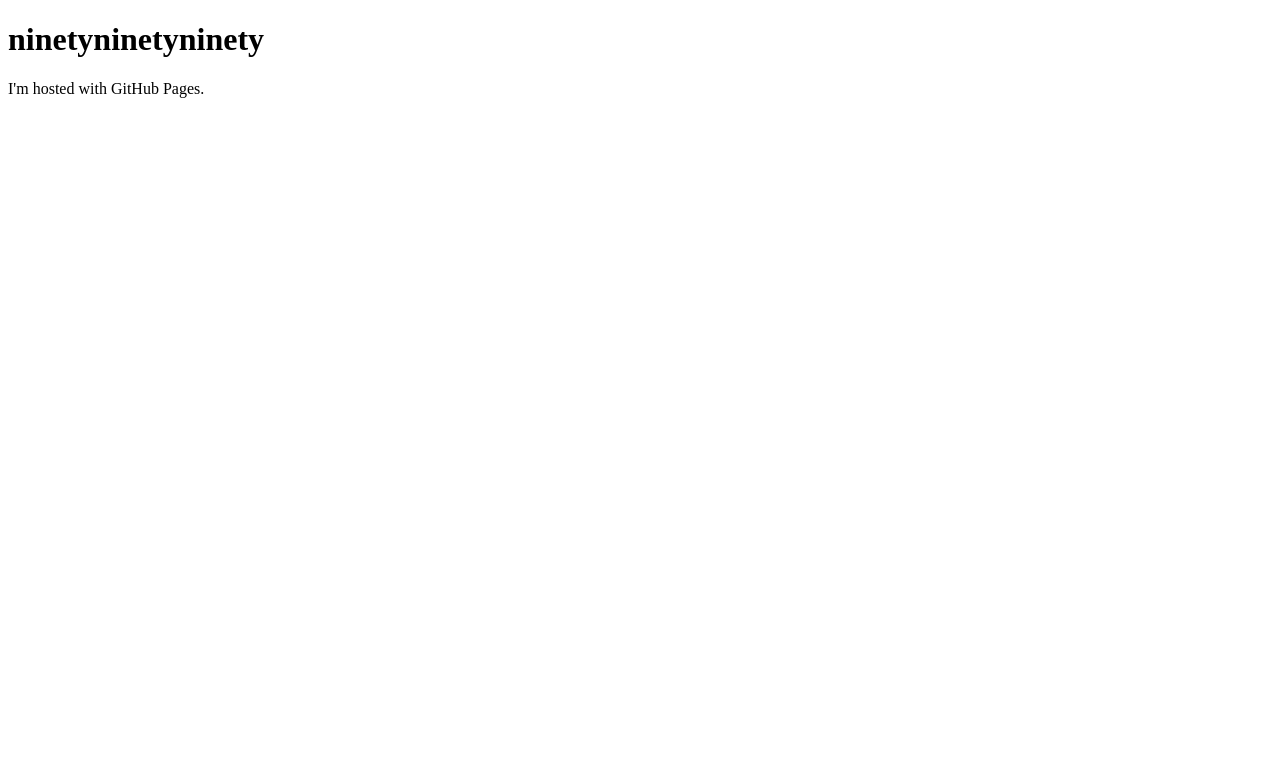
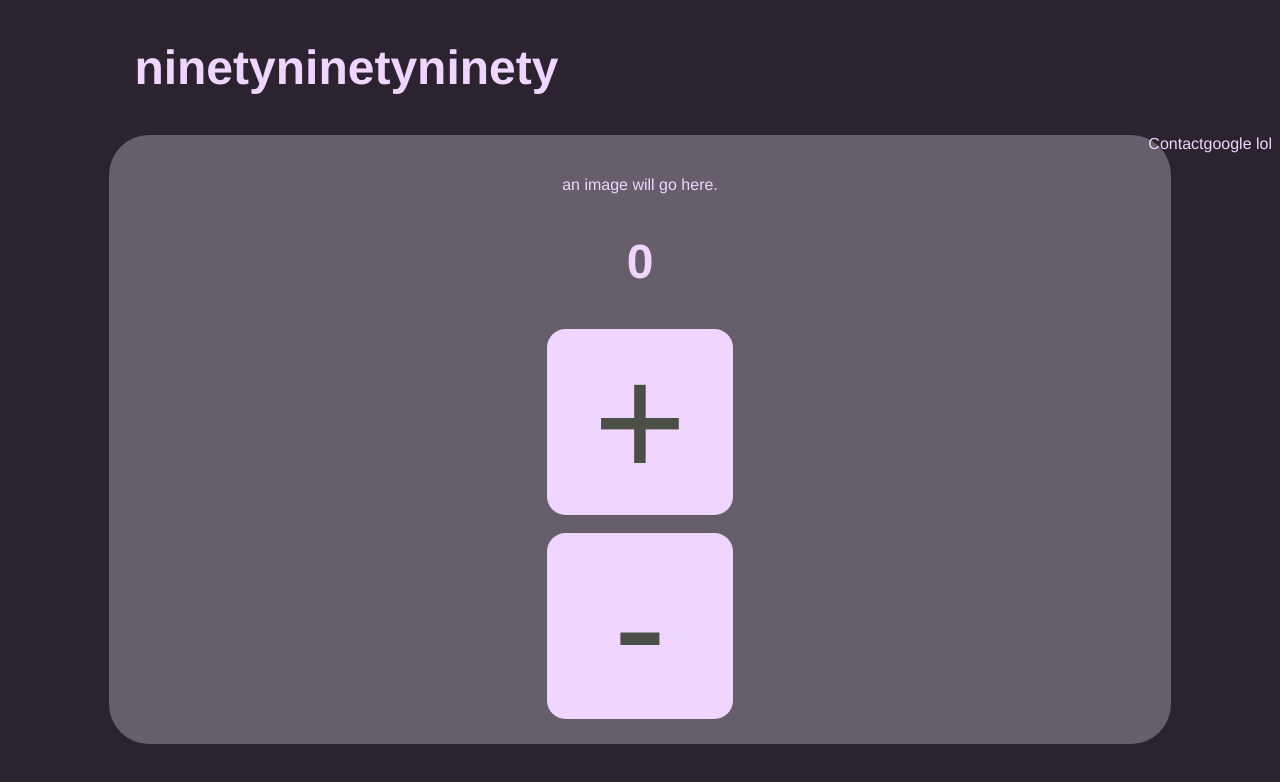
Before and after one commit to davidshiro/davidshiro.github.io, a plain HTML site: page index.html in a window 1280 px wide. Drawn offline with Linux system fonts and the light colour scheme.

Commit message:
counter made

```diff
--- /dev/null
+++ b/counter.js
@@ -0,0 +1,14 @@
+const counter = document.getElementById('counter');
+var count = 0;
+
+counter.innerHTML = count;
+
+function plus() {
+	count++;
+	counter.innerHTML = count;
+}
+
+function minus() {
+	count--;
+	counter.innerHTML = count;
+}
--- a/index.html
+++ b/index.html
@@ -1,8 +1,23 @@
 <!DOCTYPE html>
 <html>
-	<head><title>yo whaddup</title></head>
-<body>
-<h1>ninetyninetyninety</h1>
-<p>I'm hosted with GitHub Pages.</p>
-</body>
+	<head><title>Counter</title></head>
+	<link rel="stylesheet" href="style.css" type="text/css">
+	<script type="text/javascript" src="counter.js" defer></script>
+	<body>
+		<section class="header">
+			<h1>ninetyninetyninety</h1>
+			<a href="google.com">google lol</a>
+			<a href="#contact">Contact</a>
+		</section>
+		<section class="overlay">
+			<div><p>an image will go here.</p></div>
+			<span>
+				<h1 id="counter"></h1>
+				<button type="submit" value="+" name="plus" id="plus" onclick="plus()">+</button>
+				<br>
+				<br>
+				<button type="submit" value="-" name="minus" id="minus" onclick="minus()">-</button>
+			</span>
+		</section>
+	</body>
 </html>
--- /dev/null
+++ b/style.css
@@ -0,0 +1,54 @@
+body {
+	background-color: #2b2430;
+	color: #f0d6ff;
+	font-family: Helvetica;
+  }
+
+  form {
+	line-height: 25px;
+  }
+
+  h1 {
+	font-size: 3em;
+	overflow: break;
+  }
+
+  .header {
+	margin-left: 10%;
+	color: #f0d6ff;
+  }
+
+  .header a {
+	float: right;
+	color: #f0d6ff;
+	text-decoration: none;
+	text-align: center;
+  }
+
+  button {
+	color:#4c4e48;
+	background-color: #f0d6ff;
+	font-size: 1000%;
+	border: none;
+	padding: 10%, 100%;
+	border-radius: 10%;
+	transition-duration: 0.2s;
+	width: 186px;
+  }
+
+  button:hover {
+	color: #94ce6e;
+	background-color: #34293a;
+  }
+
+  .overlay {
+	width: 80%;
+	min-width: 30%;
+	margin: 3% auto;
+	display: block;
+	padding: 2%;
+	height: 70%;
+	background-color: #665f6b;
+	border-radius: 40px;
+	text-align: center;
+  }
```
